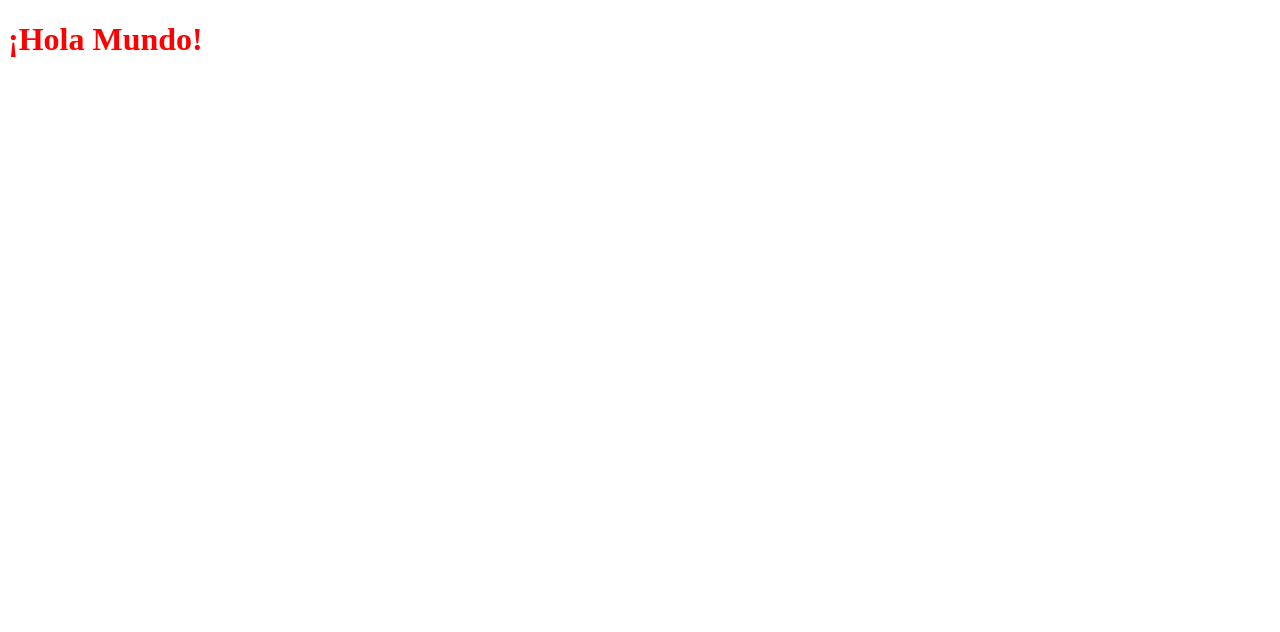
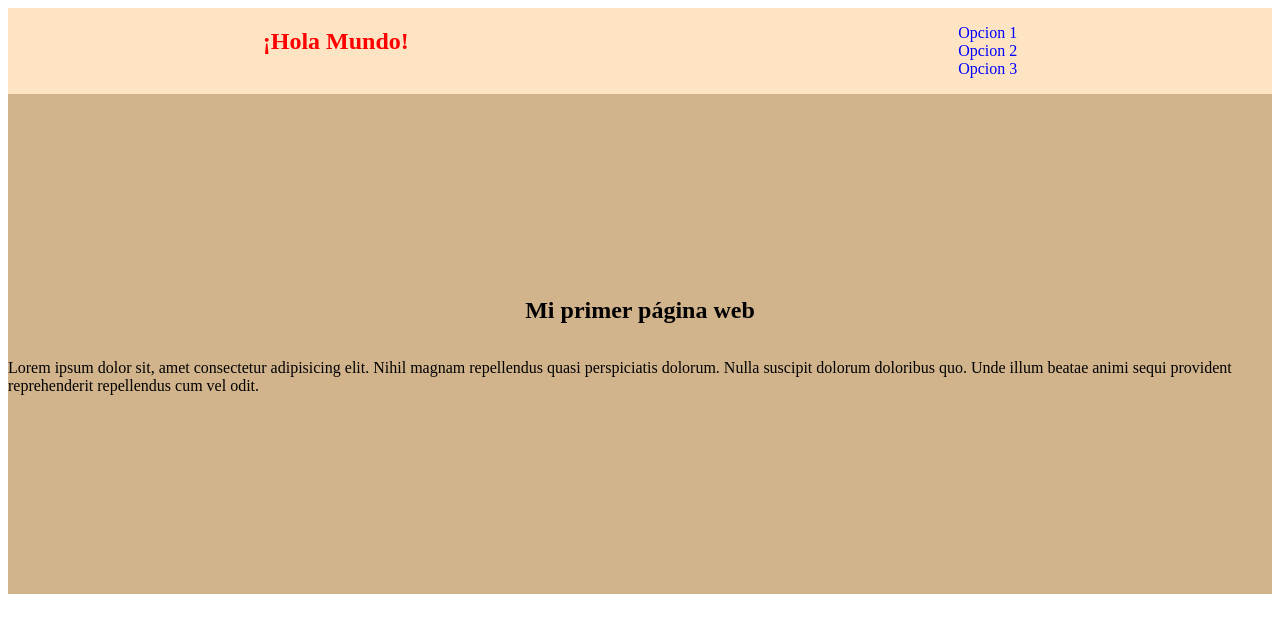
Before and after one commit to FlorenciaCracogna/Informatorio.etapa1, a plain HTML site: page app/index.html in a window 1280 px wide. Drawn offline with Linux system fonts and the light colour scheme.

Commit message:
Cuarto commit

```diff
--- a/app/index.html
+++ b/app/index.html
@@ -7,6 +7,17 @@
     <link rel="stylesheet" href="styles.css">
 </head>
 <body>
-    <h1>¡Hola Mundo!</h1>
+    <nav class="navegacion">
+        <h1>¡Hola Mundo!</h1>
+        <ul class="opciones">
+            <li class="opciones__item">Opcion 1</li>
+            <li class="opciones__item">Opcion 2</li>
+            <li class="opciones__item">Opcion 3</li>
+        </ul>
+    </nav>
+    <section class="seccion__principal">
+        <h1 class="titulo__seccion__principal">Mi primer página web</h1>
+        <p>Lorem ipsum dolor sit, amet consectetur adipisicing elit. Nihil magnam repellendus quasi perspiciatis dolorum. Nulla suscipit dolorum doloribus quo. Unde illum beatae animi sequi provident reprehenderit repellendus cum vel odit.</p>
+    </section>
 </body>
 </html>
--- a/app/styles.css
+++ b/app/styles.css
@@ -1,3 +1,25 @@
+.navegacion{
+    display: flex;
+    background-color: bisque;
+    justify-content: space-around;
+}
 h1{
     color: red;
+    align-items: center;
 }
+.opciones__item{
+    color: blue;
+    list-style: none;
+}
+.seccion__principal{
+    width: 100%;
+    height: 500px;
+    background-color: tan;
+    display: flex;
+    flex-direction: column;
+    justify-content: center;
+    align-items: center;
+}
+.titulo__seccion__principal{
+    color: black;
+}
```
